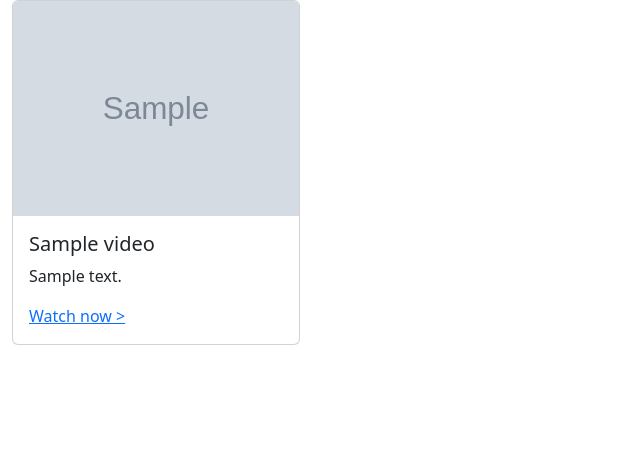
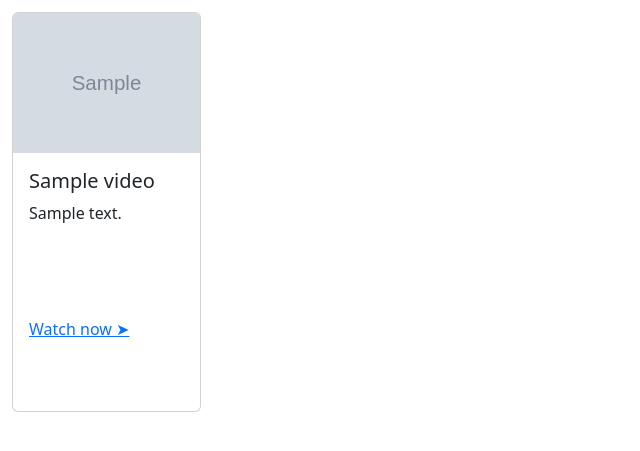
Before and after one commit to bernasx/netflixclone-django, a Django app: page /videos/ in a window 1280 px wide. Shown: the part 56-507 px from the top of the page, without its empty margins (0-640 px from the left). Run offline with Django 4.2, Linux system fonts and the light colour scheme; a user stored in the database is signed in; tables that the repository leaves empty hold one stand-in row (values such as "Sample post"); grey boxes marked "Sample" are stand-in pictures.

Commit message:
Made Videos List prettier

```diff
--- /dev/null
+++ b/hub/static/hub/css/videos.css
@@ -0,0 +1,38 @@
+.space-up {
+    margin-top: 12px;
+}
+
+.custom-card {
+    height: 400px;
+}
+
+.center-cards {
+    display: flex;
+    justify-content: center;
+    margin-top: 15px;
+}
+
+.card-text-wrap {
+    display: -webkit-box;
+    -webkit-line-clamp: 1;
+    -webkit-box-orient: vertical;
+    overflow: hidden;
+    text-overflow: ellipsis;
+}
+
+p.card-text-wrap {
+    display: -webkit-box;
+    -webkit-line-clamp: 4;
+    -webkit-box-orient: vertical;
+    overflow: hidden;
+    text-overflow: ellipsis;
+    height: 100px;
+}
+
+@media only screen and (min-width: 992px) {
+    .center-cards {
+        display: flex;
+        justify-content: center;
+        margin-top: 0px;
+    }
+}
--- a/hub/templates/hub/videos/videos.html
+++ b/hub/templates/hub/videos/videos.html
@@ -1,16 +1,18 @@
 {% extends '../base.html'%}
 
 {% block content %}
-<div class="container-fluid">
+{% load static %}
+<link rel="stylesheet" href="{% static 'hub/css/videos.css' %}" type="text/css">
+<div class="container-fluid space-up">
     <div class="row">
     {% for video in videos_list %}
-    <div class="col-lg-2">
-        <div class="card" style="width: 18rem;">
+    <div class="col-lg-2 col-md-4 center-cards">
+        <div class="card custom-card" style="width: 18rem;">
             <img class="card-img-top" src="{{ video.thumbnail.url }}" />
             <div class="card-body">
-                <h5 class="card-title">{{video.title}}</h5>
-                <p class="card-text">{{video.description}}</p>
-                    <a href="{% url 'video_detail' video.id %}">Watch now ></a>
+                <h5 class="card-title card-text-wrap">{{video.title}}</h5>
+                <p class="card-text card-text-wrap">{{video.description}}</p>
+                    <a href="{% url 'video_detail' video.id %}">Watch now ➤</a>
             </div>
         </div>
     </div>
```
